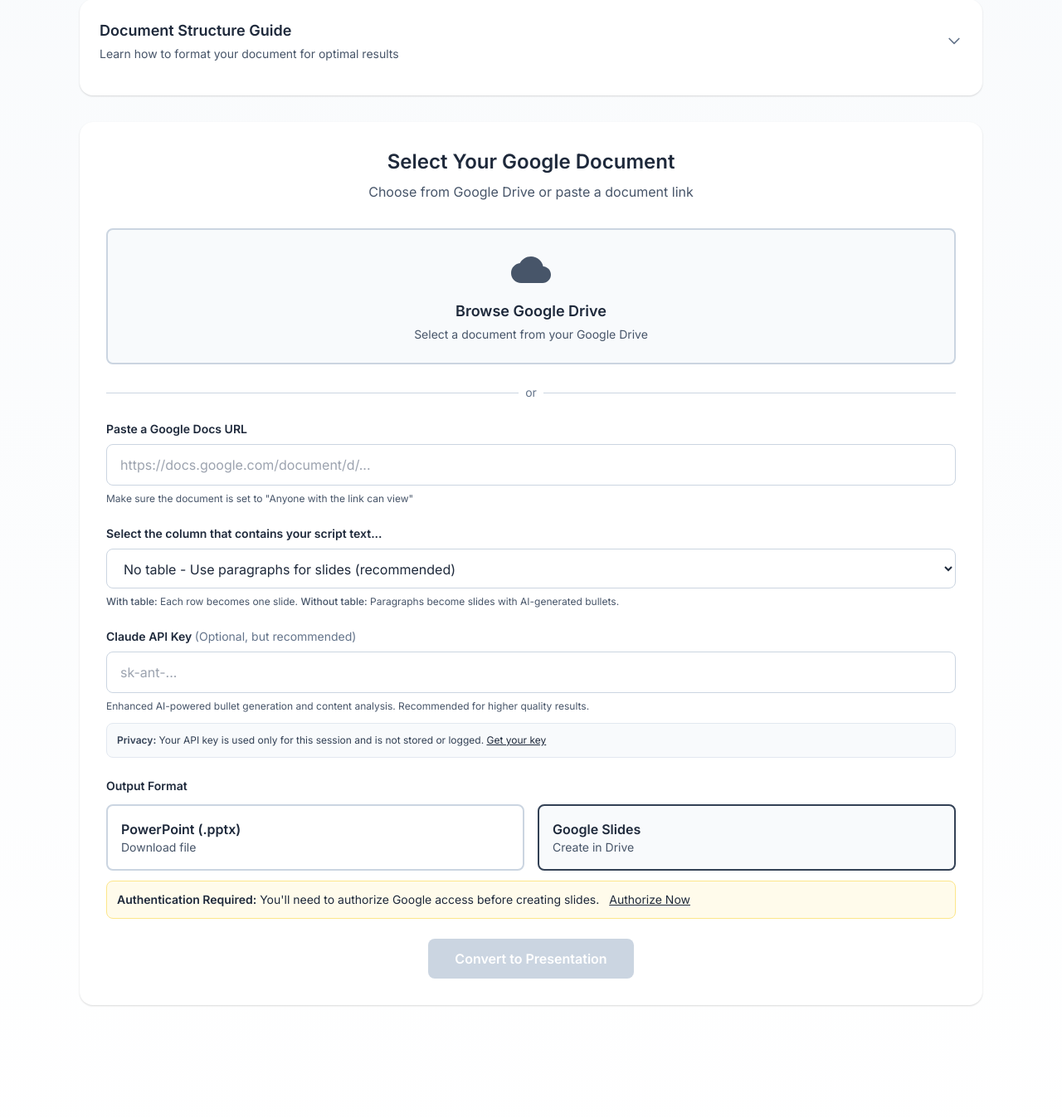
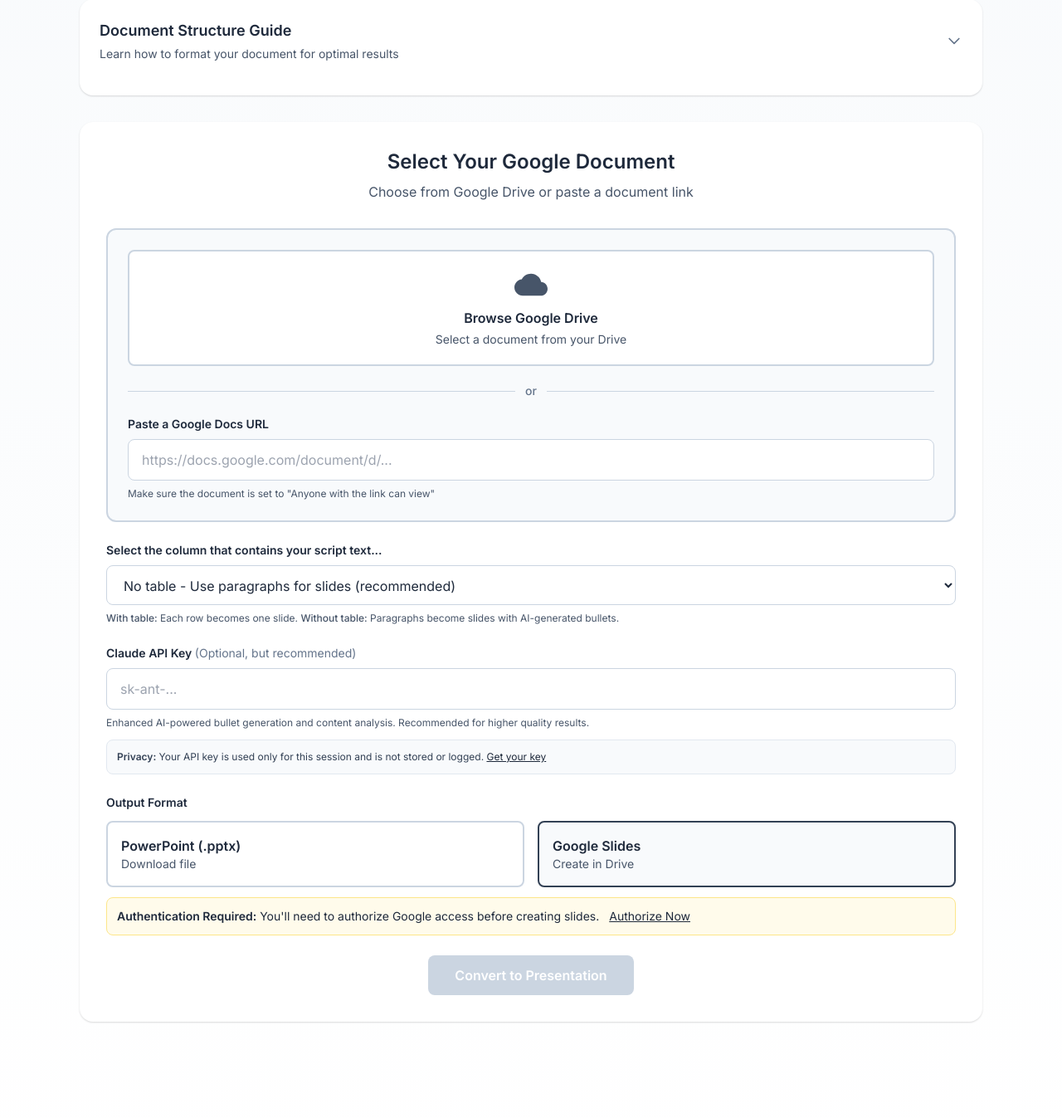
Before and after one commit to sumrae412/slidegenerator, a Flask app: template templates/file_to_slides.html in a window 1280 px wide. Shown: the part 265-1612 px from the top of the page at 83% size. Run offline with Flask 3, Linux system fonts and the light colour scheme; the template is opened without the code that fills it, so the values that code supplies are empty; some libraries are stand-ins or nearby versions.

Commit message:
Unify document selection UI into single cohesive section
- Wrapped Browse Drive button and URL input in bordered container
- Added slate background to visually group the two options
- Adjusted spacing and styling for better visual hierarchy
- Makes it clear both options are part of one workflow

🤖 Generated with [Claude Code](https://claude.com/claude-code)

Co-Authored-By: Claude <noreply@anthropic.com>

```diff
--- a/templates/file_to_slides.html
+++ b/templates/file_to_slides.html
@@ -218,38 +218,41 @@
             <p class="text-slate-600 text-center mb-8">Choose from Google Drive or paste a document link</p>
 
             <form id="upload-form" enctype="multipart/form-data">
+                <!-- Combined Document Selection Area -->
+                <div class="border-2 border-slate-300 rounded-xl p-6 mb-6 bg-slate-50">
                     <!-- Google Drive Browser Button -->
-                <div class="mb-6">
-                    <button type="button" id="browse-drive-btn" class="w-full p-6 border-2 border-slate-300 rounded-lg bg-slate-50 hover:bg-white hover:border-slate-400 transition-all text-center">
-                        <svg class="mx-auto h-12 w-12 text-slate-600 mb-3" fill="currentColor" viewBox="0 0 24 24">
+                    <div class="mb-5">
+                        <button type="button" id="browse-drive-btn" class="w-full p-5 border-2 border-slate-300 rounded-lg bg-white hover:bg-slate-50 hover:border-slate-400 transition-all text-center">
+                            <svg class="mx-auto h-10 w-10 text-slate-600 mb-2" fill="currentColor" viewBox="0 0 24 24">
                                 <path d="M19.35 10.04C18.67 6.59 15.64 4 12 4 9.11 4 6.6 5.64 5.35 8.04 2.34 8.36 0 10.91 0 14c0 3.31 2.69 6 6 6h13c2.76 0 5-2.24 5-5 0-2.64-2.05-4.78-4.65-4.96z"/>
                             </svg>
-                        <h3 class="text-lg font-semibold text-slate-800 mb-1">Browse Google Drive</h3>
-                        <p class="text-sm text-slate-600">Select a document from your Google Drive</p>
+                            <h3 class="text-base font-semibold text-slate-800 mb-1">Browse Google Drive</h3>
+                            <p class="text-sm text-slate-600">Select a document from your Drive</p>
                         </button>
                     </div>
 
                     <!-- Divider -->
-                <div class="relative mb-6">
+                    <div class="relative mb-5">
                         <div class="absolute inset-0 flex items-center">
                             <div class="w-full border-t border-slate-300"></div>
                         </div>
                         <div class="relative flex justify-center text-sm">
-                        <span class="px-2 bg-white text-slate-500">or</span>
+                            <span class="px-3 bg-slate-50 text-slate-500 font-medium">or</span>
                         </div>
                     </div>
 
                     <!-- Google Docs URL Input -->
-                <div class="mb-6">
+                    <div>
                         <label for="google-docs-url" class="block text-sm font-semibold text-slate-800 mb-2">
                             Paste a Google Docs URL
                         </label>
                         <input type="url" id="google-docs-url" name="google_docs_url"
-                           class="w-full px-4 py-3 border border-slate-300 rounded-lg bg-white text-slate-800 transition-all"
+                               class="w-full px-4 py-3 border border-slate-300 rounded-lg bg-white text-slate-800 transition-all focus:border-slate-500 focus:ring-2 focus:ring-slate-200"
                                placeholder="https://docs.google.com/document/d/...">
                         <p class="text-xs text-slate-600 mt-2">
                             Make sure the document is set to "Anyone with the link can view"
                         </p>
+                    </div>
                 </div>
 
                 <!-- Document Info -->
```
Lines whose indentation alone changed are shown as unchanged.
